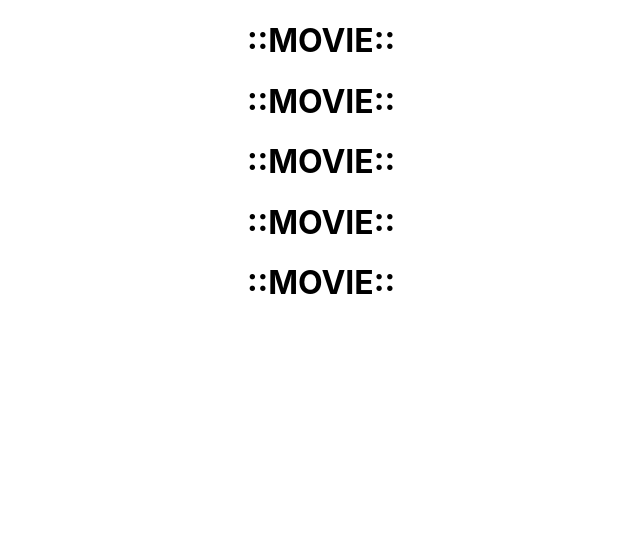
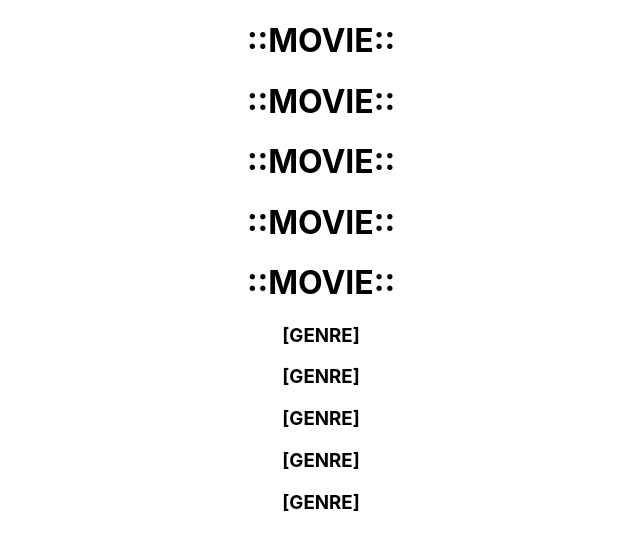
Before and after one commit to romanpirag/neonflix_frontend, a React (Create React App) app: page / in a window 1280 px wide. Shown: the top 550 px of the page, without its empty margins (319-959 px from the left). Built offline with nearby package versions, Linux system fonts and the light colour scheme.

Commit message:
Creates Genres

```diff
--- a/src/components/Genre.js
+++ b/src/components/Genre.js
@@ -0,0 +1,7 @@
+import React from "react"
+
+const Genre = () => {
+  return <h3>[GENRE]</h3>
+}
+
+export default Genre
--- /dev/null
+++ b/src/components/GenresContainer.js
@@ -0,0 +1,16 @@
+import React from "react"
+import Genre from "./Genre"
+
+const GenresContainer = () => {
+  return (
+    <>
+      <Genre />
+      <Genre />
+      <Genre />
+      <Genre />
+      <Genre />
+    </>
+  )
+}
+
+export default GenresContainer
--- a/src/components/MainPage.js
+++ b/src/components/MainPage.js
@@ -1,5 +1,6 @@
 import React from "react"
 import MoviesContainer from "./MoviesContainer";
+import GenresContainer from "./GenresContainer"
 
 class MainPage extends React.Component {
   state = {
@@ -8,9 +9,13 @@ class MainPage extends React.Component {
 
   render() {
     return (
+    <>
 
     <MoviesContainer/>
 
+    <GenresContainer/>
+
+    </>
     )
   }
 }
```
Also changed, not shown: src/components/GenreContainer.js (deleted).
